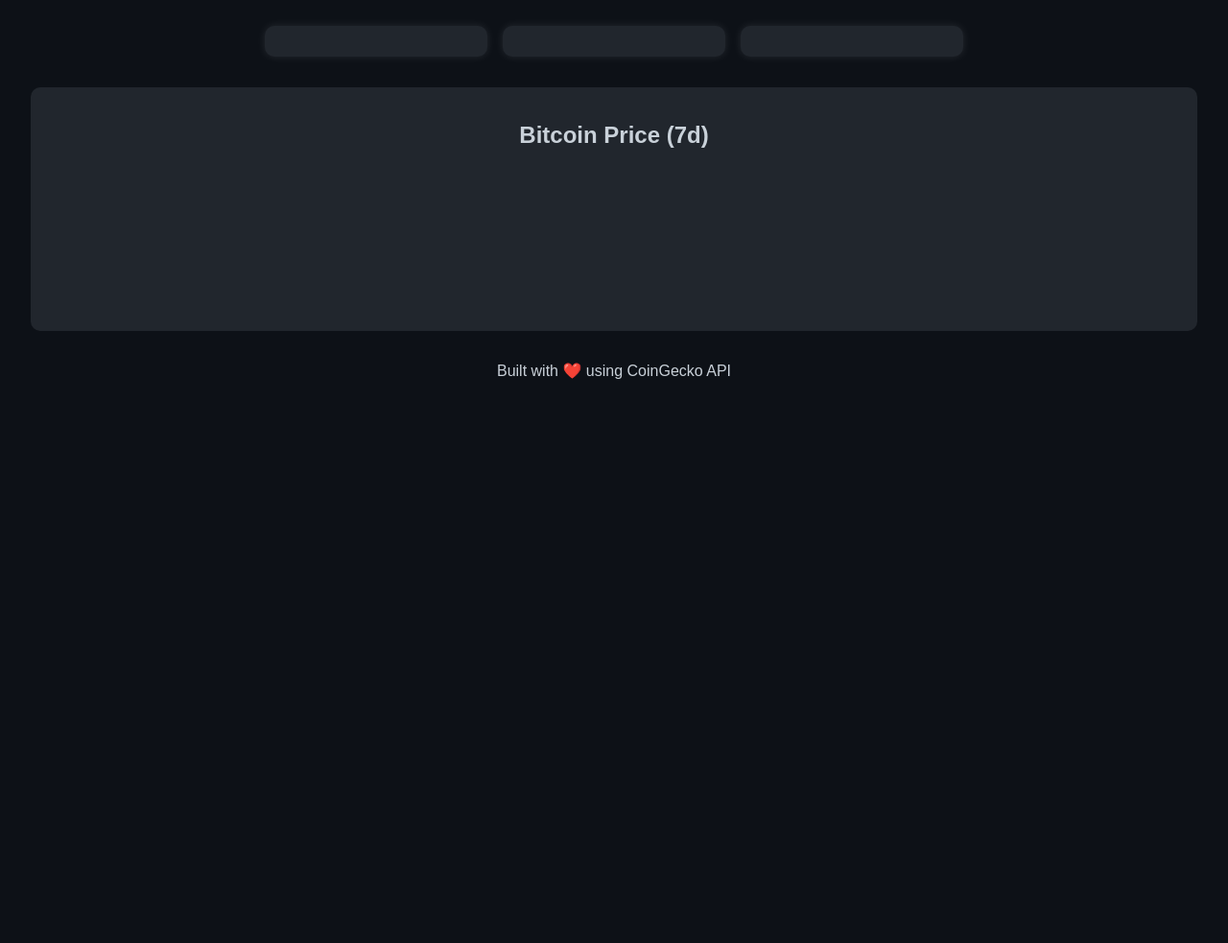
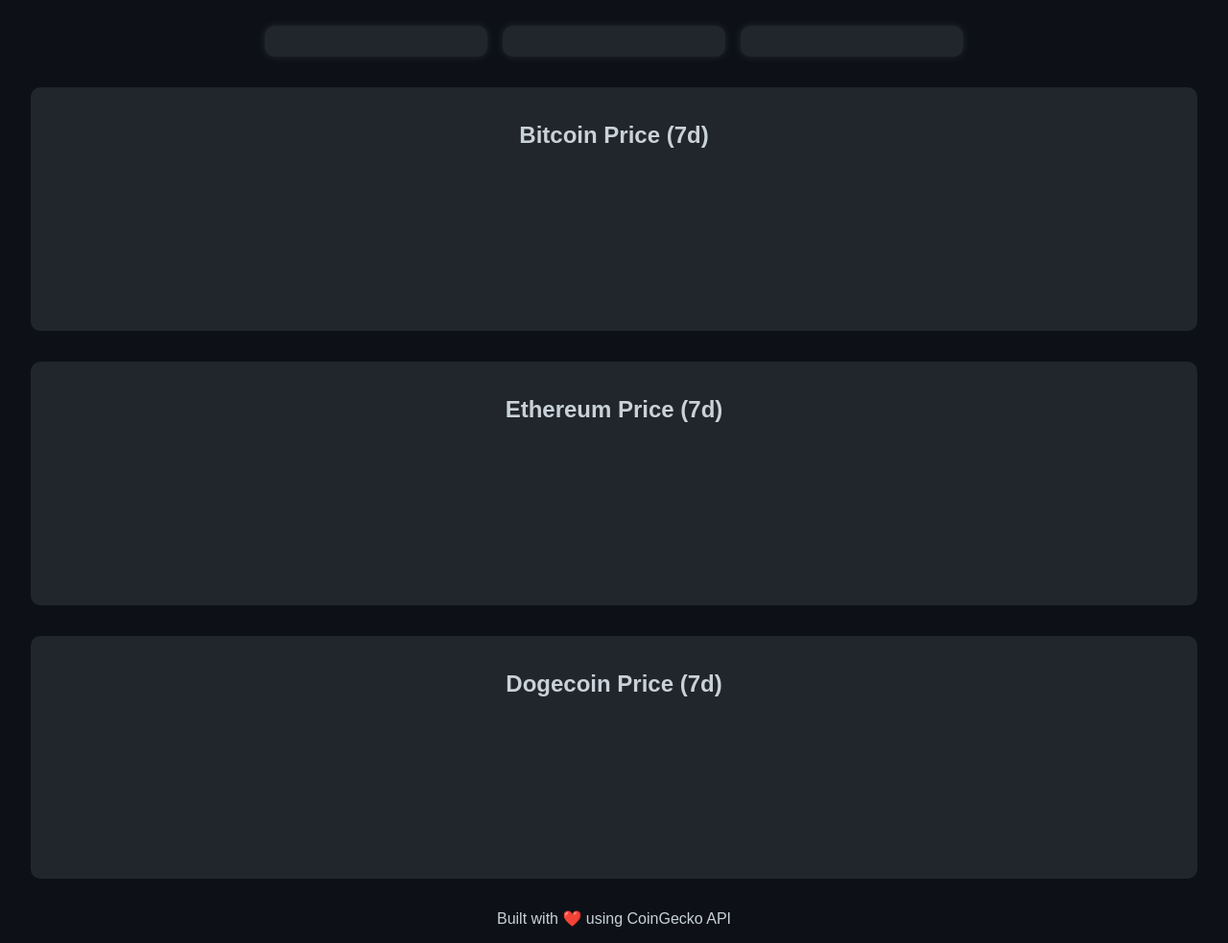
Before and after one commit to Noxiidus/crypto-price-tracker, a plain HTML site: page index.html in a window 1280 px wide. Shown: the part 75-1058 px from the top of the page at 96% size. Before the commit the page ends 800 px from the top, so only its background shows below. Drawn offline with nearby package versions, Linux system fonts and the light colour scheme; no server answers.

Commit message:
Update index.html
Added chart for eth and doge

```diff
--- a/index.html
+++ b/index.html
@@ -19,10 +19,20 @@
       <div class="card" id="doge"></div>
     </section>
 
+    <div class="charts">
     <section id="chart-section">
       <h2>Bitcoin Price (7d)</h2>
-      <canvas id="priceChart"></canvas>
+      <canvas id="priceBTCChart"></canvas>
     </section>
+    <section id="chart-section">
+      <h2>Ethereum Price (7d)</h2>
+      <canvas id="priceETHChart"></canvas>
+    </section>
+    <section id="chart-section">
+      <h2>Dogecoin Price (7d)</h2>
+      <canvas id="priceDOGEChart"></canvas>
+    </section>
+  </div>
   </main>
 
   <footer>
```
